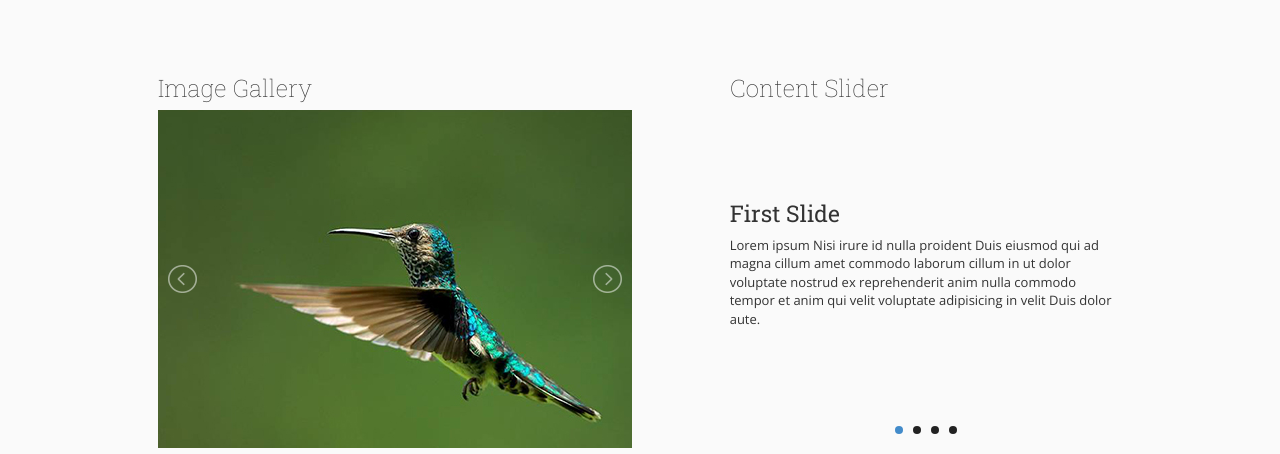
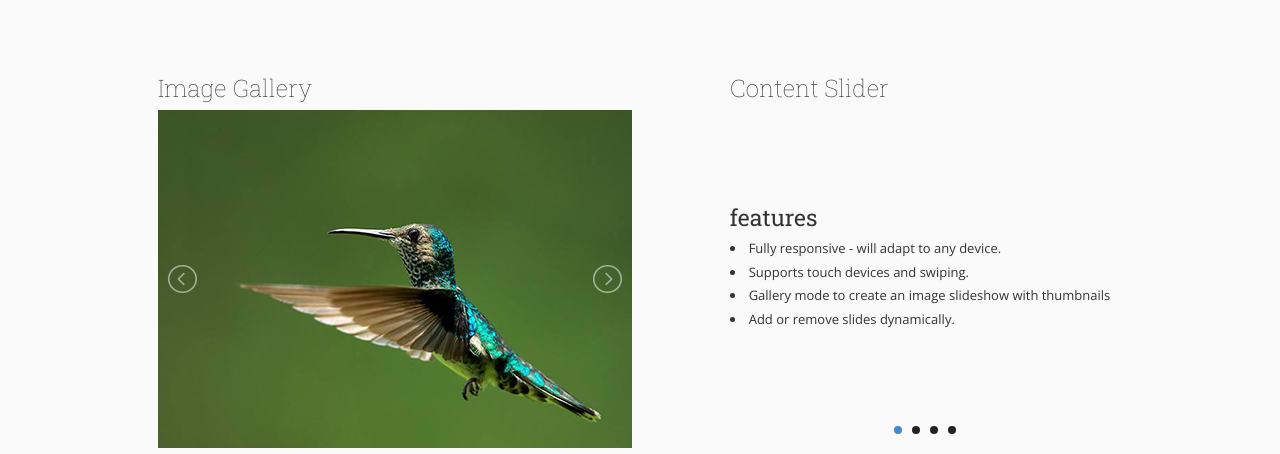
Before and after one commit to sachinchoolur/lightslider, a plain HTML site: page index.html in a window 1280 px wide. Shown: the part 247-701 px from the top of the page. Drawn offline with nearby package versions, Linux system fonts and the light colour scheme.

Commit message:
index.html

```diff
--- a/css/base.css
+++ b/css/base.css
@@ -826,8 +826,11 @@ address {
 
 .cSdemo > li {
     height: 300px;
-}
-
+    overflow: hidden;
+}
+.cSdemo > li ul {
+    list-style-type: disc;
+}
 .cSdemo > li .center {
     width: 98%;
     display: inline-block;
--- a/index.html
+++ b/index.html
@@ -135,36 +135,64 @@
                 </div>
                 <div class="col-sm-5 col-sm-offset-1">
                     <h2>Content Slider</h2>
-                    <div class="clearfix" style="max-width:400px;">
+                    <div class="clearfix" style="max-width:390px;">
                         <ul id="content-slider" class="list-unstyled clearfix cSdemo" >
                             <li>
                                 <div class="center">
-                                    <h3>First Slide</h3>
-                                    <p>Lorem ipsum Nisi irure id nulla proident Duis eiusmod qui ad magna cillum amet commodo laborum cillum in ut dolor voluptate nostrud ex reprehenderit anim nulla commodo tempor et anim qui velit voluptate adipisicing in velit Duis dolor aute.</p>
+                                    <h3>features</h3>
+                                    <div class="features">
+                                        <ul class="pdl0">
+                                            <li>Fully responsive - will adapt to any device.</li>
+                                            <li>Supports touch devices and swiping.</li>
+                                            <li>Gallery mode to create an image slideshow with thumbnails</li>
+                                            <li>Add or remove slides dynamically.</li>
+                                        </ul>
+                                    </div>
                                 </div>
                                 <span class="h100"></span>
                             </li>
                             <li>
                                 <div class="center">
-                                    <h3>Second Slide</h3>
-                                    <p>Lorem ipsum Do dolor sit Ut consectetur aliquip et mollit sunt proident mollit culpa fugiat voluptate officia sint in reprehenderit cillum esse veniam labore cillum irure cillum Excepteur ad esse non eiusmod aute.</p>
+                                    <h3>features</h3>
+                                    <div class="features">
+                                        <ul class="pdl0">
+                                            <li>Small file size (6kb) (minified), fully themed, simple to implement.</li>
+                                            <li>CSS transitions with jQuery fallback.</li>
+                                            <li>Full callback API and public methods.</li>
+                                        </ul>
+                                    </div>
                                 </div>
                                 <span class="h100"></span>
                             </li>
                             <li>
                                 <div class="center">
-                                    <h3>Third Slide</h3>
-                                    <p>Lorem ipsum Commodo id anim dolor do aliquip eiusmod quis sed et nisi exercitation nulla quis eiusmod enim ad laborum sed minim sunt irure cupidatat consequat aute do Ut.</p>
+                                    <h3>features</h3>
+                                    <div class="features">
+                                        <ul class="pdl0">
+                                            <li>Auto play and auto loop to create a content carousel.</li>
+                                            <li>Keyboard, arrows and dots navigation.</li>
+                                            <li>Chrome, Safari, Firefox, Opera, IE7+, IOS, Android, windows phone.</li>
+                                        </ul>
+                                    </div>
                                 </div>
                                 <span class="h100"></span>
                             </li>
                             <li>
                                 <div class="center">
-                                    <h3>Fourth Slide</h3>
-                                    <p>Lorem ipsum Id sit labore consectetur in incididunt sit ut mollit cupidatat sint anim reprehenderit labore laboris sed laboris sed elit consequat ea ad veniam in mollit eu sunt reprehenderit amet eu officia nisi minim esse sunt ut aliqua veniam ut.</p>
+                                    <h3>features</h3>
+                                    <div class="features">
+                                        <ul class="pdl0">
+                                            <li>Slide and Fade Effects.</li>
+                                            <li>Multiple instances on one page.</li>
+                                            <li>Slide anything (youtube, vimeo , google map ...)</li>
+                                            <li>Full Support</li>
+                                        </ul>
+                                    </div>
                                 </div>
                                 <span class="h100"></span>
                             </li>
+
+
                         </ul>
                     </div>
                 </div>
@@ -260,6 +288,8 @@ $(document).ready(function() {
     slider.goToNextSlide();
     slider.getCurrentSlideCount();
     slider.refresh();
+    slider.play();
+    slider.pause();
   });
 &lt;/script&gt;</pre>
                     </div>
```
